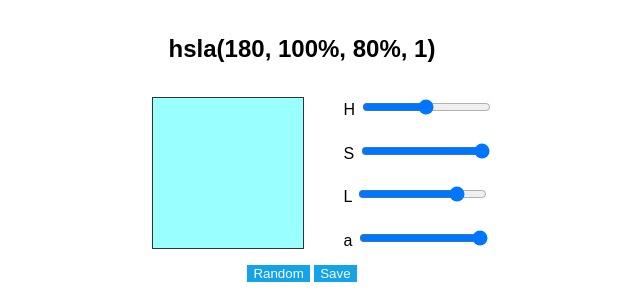
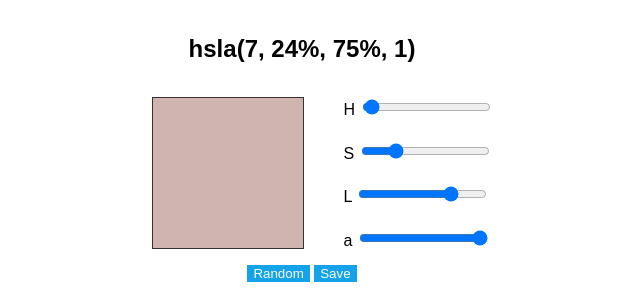
Before and after one commit to tiy-tpa-fee/color-picker, a website: page public/index.html in a window 1280 px wide. Both pictures are taken after a click on the button "Random". Shown: the part 230-525 px from the top of the page, without its empty margins (338-978 px from the left). Drawn offline with Linux system fonts and the light colour scheme.

Commit message:
finalized random colors

```diff
--- a/public/index.html
+++ b/public/index.html
@@ -19,8 +19,8 @@
       </ul>
     </section>
     <section class="actions">
-      <button>Random</button>
-      <button>Save</button>
+      <button class="random">Random</button>
+      <button class="save">Save</button>
     </section>
     <ul class="library">
       <li><figure></figure></li>
--- a/public/main.js
+++ b/public/main.js
@@ -10,15 +10,21 @@ const update = () => {
   qs('h2').textContent = hsla
   qs('.picker figure').style.backgroundColor = hsla
 }
+
+const randomize = () => {
+  qs('input[name=hue]').value = Math.round(Math.random() * 360)
+  qs('input[name=saturation]').value = Math.round(Math.random() * 100)
+  qs('input[name=lightness]').value = Math.round(Math.random() * 100)
+  qs('input[name=alpha]').value = 1
+  update()
+}
+
 const main = () => {
   const inputs = qsa('.picker input')
   for (var i = 0; i < inputs.length; i++) {
     inputs[i].addEventListener('input', update)
   }
-  /*qs('input[name=hue]').addEventListener('input', update)
-  qs('input[name=saturation]').addEventListener('input', update)
-  qs('input[name=lightness]').addEventListener('input', update)
-  qs('input[name=alpha]').addEventListener('input', update)*/
+  qs('.actions .random').addEventListener('click', randomize)
   update()
 }
 
```
Also changed, not shown: 1 other file.
